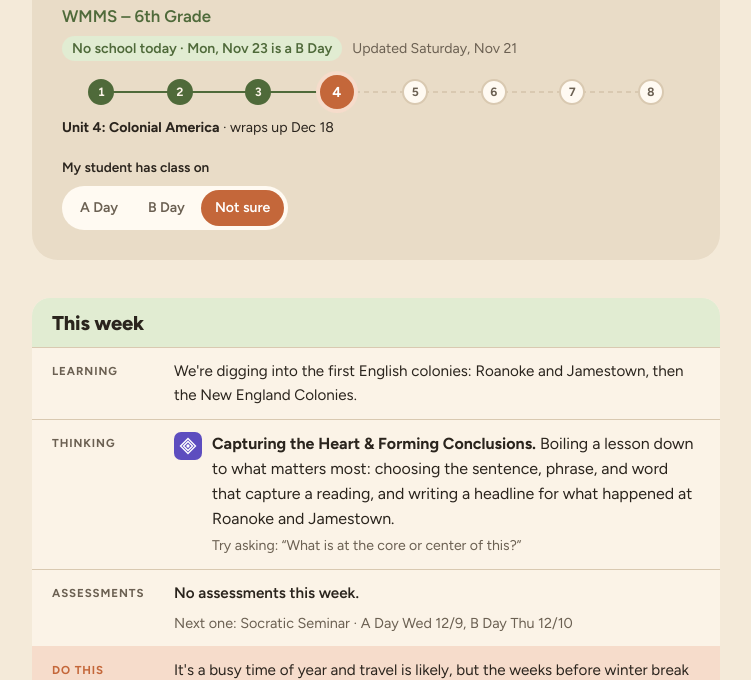
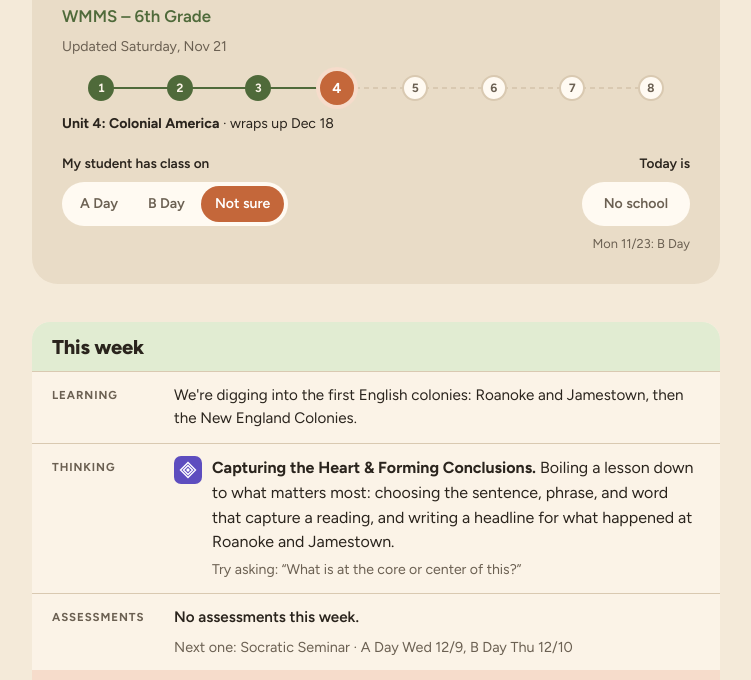
Before and after one commit to JebDickerson/us-history-6, a plain HTML site: page 2026-27/index.html in a window 1280 px wide. Shown: the part 105-785 px from the top of the page, without its empty margins (264-1015 px from the left). Drawn offline with Linux system fonts and the light colour scheme.

Commit message:
Draft: Today is A/B/No school box beside the day picker
Co-Authored-By: Claude Opus 5.5 <noreply@anthropic.com>
Claude-Session: https://claude.ai/code/session_01SXig3MYYZ35NC4ouGKYrLc

```diff
--- a/2026-27/index.html
+++ b/2026-27/index.html
@@ -87,7 +87,6 @@ button { font: inherit; color: inherit; }
 .subtitle { font-size: 1.05rem; font-weight: 600; color: var(--sage-ink); }
 .stamp { color: var(--ink-2); font-size: .88rem; display: flex; flex-wrap: wrap; gap: 4px 10px; align-items: center; }
 .stamp .whatsnew { color: var(--ember); font-weight: 600; }
-.today-ab { background: var(--sage); color: var(--sage-ink); font-weight: 600; padding: 2px 10px; border-radius: 99px; }
 .week-next .when.quiet { font-size: 1.5rem; color: var(--ink); }
 
 /* The year as a route */
@@ -115,7 +114,13 @@ button { font: inherit; color: inherit; }
 .route-label { font-size: .88rem; }
 .route-label strong { font-weight: 700; }
 
-.daypick { display: grid; gap: 8px; }
+.daypick { display: grid; gap: 8px; align-content: start; }
+.dayrow { display: flex; flex-wrap: wrap; justify-content: space-between; gap: 16px 12px; }
+.todaybox { justify-items: end; text-align: right; margin-left: auto; }
+@media (max-width: 420px) { .seg button { padding: 7px 11px; } .today-chip { padding: 7px 14px; } }
+.today-chip { padding: 7px 18px; border-radius: 99px; font-size: .88rem; font-weight: 700; background: var(--sage-ink); color: var(--panel-soft); white-space: nowrap; }
+.today-chip.off { background: transparent; color: var(--ink-2); font-weight: 600; }
+.today-note { font-size: .8rem; color: var(--ink-2); }
 .daypick-label { font-size: .85rem; font-weight: 600; }
 .seg { display: flex; background: var(--chip-bg); border-radius: 99px; padding: 4px; gap: 2px; width: fit-content; max-width: 100%; }
 .seg button {
@@ -275,18 +280,25 @@ details[open] > summary::after { content: "\2212"; }
     <div style="display:grid;gap:6px">
       <h1>Mr. Dickerson's U.S. History Class</h1>
       <p class="subtitle">WMMS &ndash; 6th Grade</p>
-      <p class="stamp"><span class="today-ab" id="today-ab" hidden></span><span id="updated"></span><span class="whatsnew" id="whatsnew" hidden></span></p>
+      <p class="stamp"><span id="updated"></span><span class="whatsnew" id="whatsnew" hidden></span></p>
     </div>
     <div class="route-wrap">
       <ol class="route" id="route" aria-label="Units this year"></ol>
       <p class="route-label" id="route-label"></p>
     </div>
+    <div class="dayrow">
       <div class="daypick">
         <span class="daypick-label" id="daypick-label">My student has class on</span>
         <div class="seg" role="group" aria-labelledby="daypick-label">
           <button type="button" id="day-a" data-day="a">A Day</button>
           <button type="button" id="day-b" data-day="b">B Day</button>
           <button type="button" id="day-both" data-day="both">Not sure</button>
+        </div>
+      </div>
+      <div class="daypick todaybox" id="todaybox" hidden>
+        <span class="daypick-label">Today is</span>
+        <div class="seg"><span class="today-chip" id="today-chip"></span></div>
+        <span class="today-note" id="today-note" hidden></span>
       </div>
     </div>
   </header>
@@ -633,19 +645,19 @@ details[open] > summary::after { content: "\2212"; }
   fetch("school-days.json").then((r) => r.json()).then((cal) => {
     const days = cal.days || {};
     const ab = (l) => (l === "A" || l === "C") ? "A" : (l === "B" || l === "D") ? "B" : null;
-    const art = (x) => x === "A" ? "an A Day" : "a B Day";
-    const pill = $("today-ab");
-    const t = ab(days[todayIso]);
+    const chip = $("today-chip"), note = $("today-note");
+    const L = days[todayIso];
+    const t = ab(L);
     if (t) {
-      const L = days[todayIso];
-      pill.textContent = "Today is " + art(t) + (L !== t ? " (" + L + " day order)" : "");
+      chip.textContent = t + " Day";
+      if (L !== t) { note.textContent = L + " day order"; note.hidden = false; }
     } else {
+      chip.textContent = "No school";
+      chip.classList.add("off");
       const nextKey = Object.keys(days).sort().find((k) => k > todayIso && ab(days[k]));
-      if (!nextKey) return;
-      const nd8 = day(nextKey);
-      pill.textContent = "No school today · " + fmt(nd8, { weekday: "short", month: "short", day: "numeric" }) + " is " + art(ab(days[nextKey]));
+      if (nextKey) { const nk = day(nextKey); note.textContent = dow(nk) + " " + nd(nk) + ": " + ab(days[nextKey]) + " Day"; note.hidden = false; }
     }
-    pill.hidden = false;
+    $("todaybox").hidden = false;
   }).catch(() => {});
 
   // ---- Posts ----
```
Lines whose indentation alone changed are shown as unchanged.
